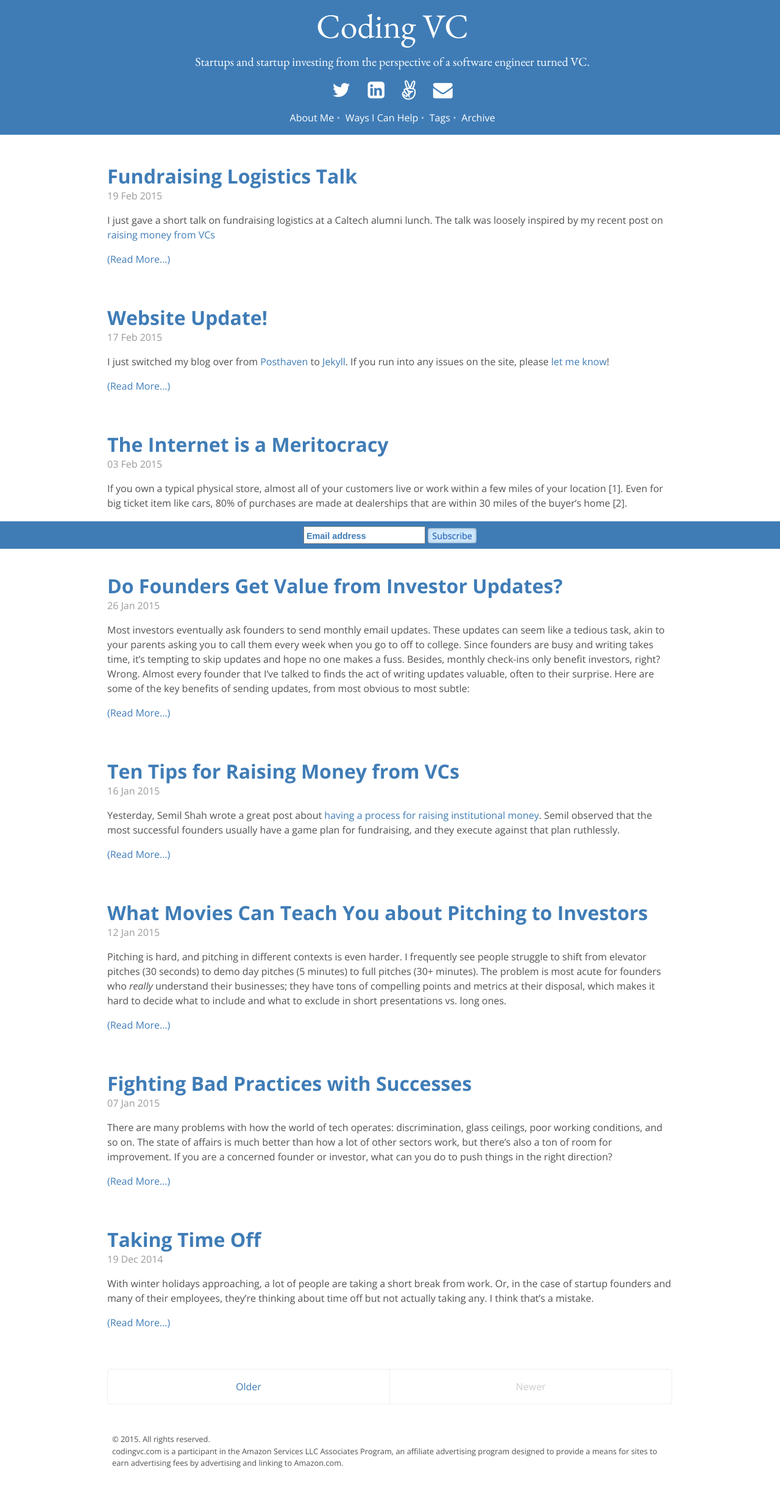
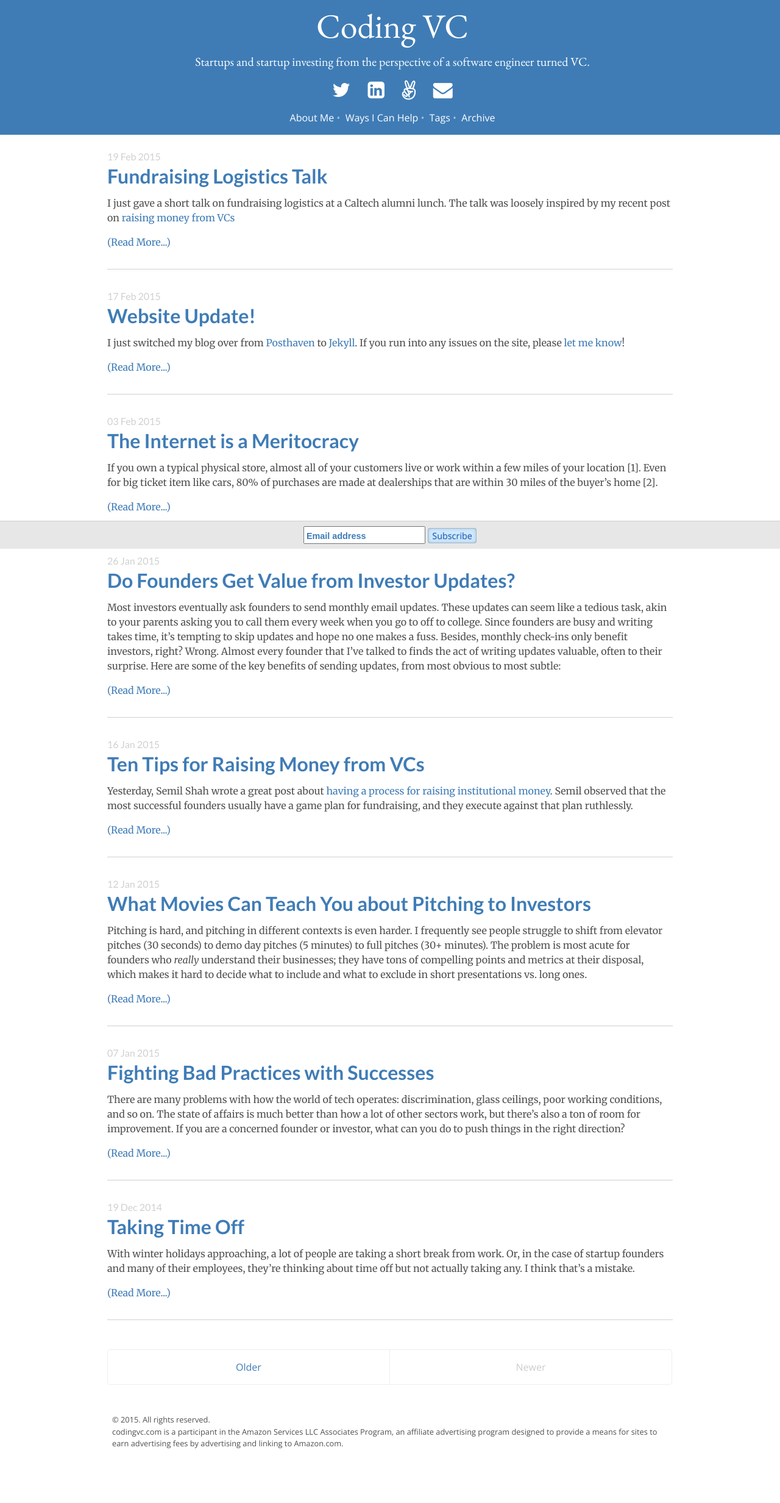
Before and after one commit to codingvc/codingvc, a Jekyll site: the page built from index.html, in a window 1280 px wide. Shown: the whole page at 61% size. Built offline with Jekyll 4.4.1, drawn with Linux system fonts in a browser that asks for light colours; Markdown is read by kramdown in place of the engine named in the settings; the list of posts is cut into pages by our own code; after the commit the page ends 2409 px from its top, so only the background shows below that.

Commit message:
various style tweaks

```diff
--- a/_includes/head.html
+++ b/_includes/head.html
@@ -21,10 +21,9 @@
     <link rel="stylesheet" href="{{ site.url }}public/css/syntax.css">
     <link rel="stylesheet" href="{{ site.url }}public/css/hyde.css">
     <link rel="stylesheet" href="{{ site.url }}public/font-awesome-4.2.0/css/font-awesome.min.css">
-    <!--<link rel="stylesheet" href="http://fonts.googleapis.com/css?family=PT+Sans:400,400italic,700">-->
     <link href='http://fonts.googleapis.com/css?family=EB+Garamond' rel='stylesheet' type='text/css'>
-    <!--<link href='http://fonts.googleapis.com/css?family=Lato' rel='stylesheet' type='text/css'>-->
     <link href='http://fonts.googleapis.com/css?family=Open+Sans:400italic,400,700' rel='stylesheet' type='text/css'>
+    <link href='http://fonts.googleapis.com/css?family=Lato:400,700,400italic,700italic|Merriweather:400italic,400,700,700italic' rel='stylesheet' type='text/css'>
 
     <!-- Icons -->
     <link rel="apple-touch-icon-precomposed" sizes="144x144"
--- a/_layouts/post.html
+++ b/_layouts/post.html
@@ -3,8 +3,8 @@ layout: default
 ---
 
 <div class="post">
+    <span class="post-date">{{ page.date | date_to_string }}</span>
   <h1 class="post-title">{{ page.title }}</h1>
-  <span class="post-date">{{ page.date | date_to_string }}</span>
       {{ content }}
 
     {% assign is_first = true %}
--- a/index.html
+++ b/index.html
@@ -6,13 +6,13 @@ title: Home
 <div class="posts">
   {% for post in paginator.posts %}
   <div class="post">
+      <span class="post-date">{{ post.date | date_to_string }}</span>
     <h1 class="post-title">
       <a href="{{ post.url }}">
         {{ post.title }}
       </a>
     </h1>
 
-    <span class="post-date">{{ post.date | date_to_string }}</span>
       {{ post.excerpt }} <a href="{{ post.url }}">(Read More...)</a>
   </div>
   {% endfor %}
--- a/public/css/hyde.css
+++ b/public/css/hyde.css
@@ -260,5 +260,16 @@ a.sidebar-nav-item:focus {
 .sidebar { padding-left: 1rem; padding-bottom: 1rem; }
 .sidebar-nav { margin-bottom: 1rem; }
 #mce-EMAIL { padding-top: 6px !important; }
-.content { padding-top: 3rem; padding-bottom: 3rem; }
+.content { padding-top: 1.5rem; padding-bottom: 1.5rem; }
 footer { padding: 0.5rem 1.7rem !important;   text-align: center;  }
+
+.post { font-family: 'Merriweather',Georgia,Cambria,'Times New Roman',Times,serif; }
+.post .post-title, .post .post-date { font-family: 'Lato','Lucida Grande','Lucida Sans Unicode','Lucida Sans',Geneva,Verdana,sans-serif; }
+
+.posts .post { border-bottom: 1px solid #d0d0d0; padding-bottom: 2rem; margin-bottom: 2rem; }
+.posts .post .post-date { margin-top: 0; margin-bottom: 0; color: #d0d0d0; }
+.posts .post p:last-child { margin-bottom: 0; }
+.post-date {margin-bottom: .25rem}
+.post-title {margin-bottom: .75rem}
+
+footer { background-color: #e7e7e8; border-top: 1px solid #d0d0d0; }
```
Also changed, not shown: public/apple-touch-icon-144-precomposed.png, public/favicon.ico.
